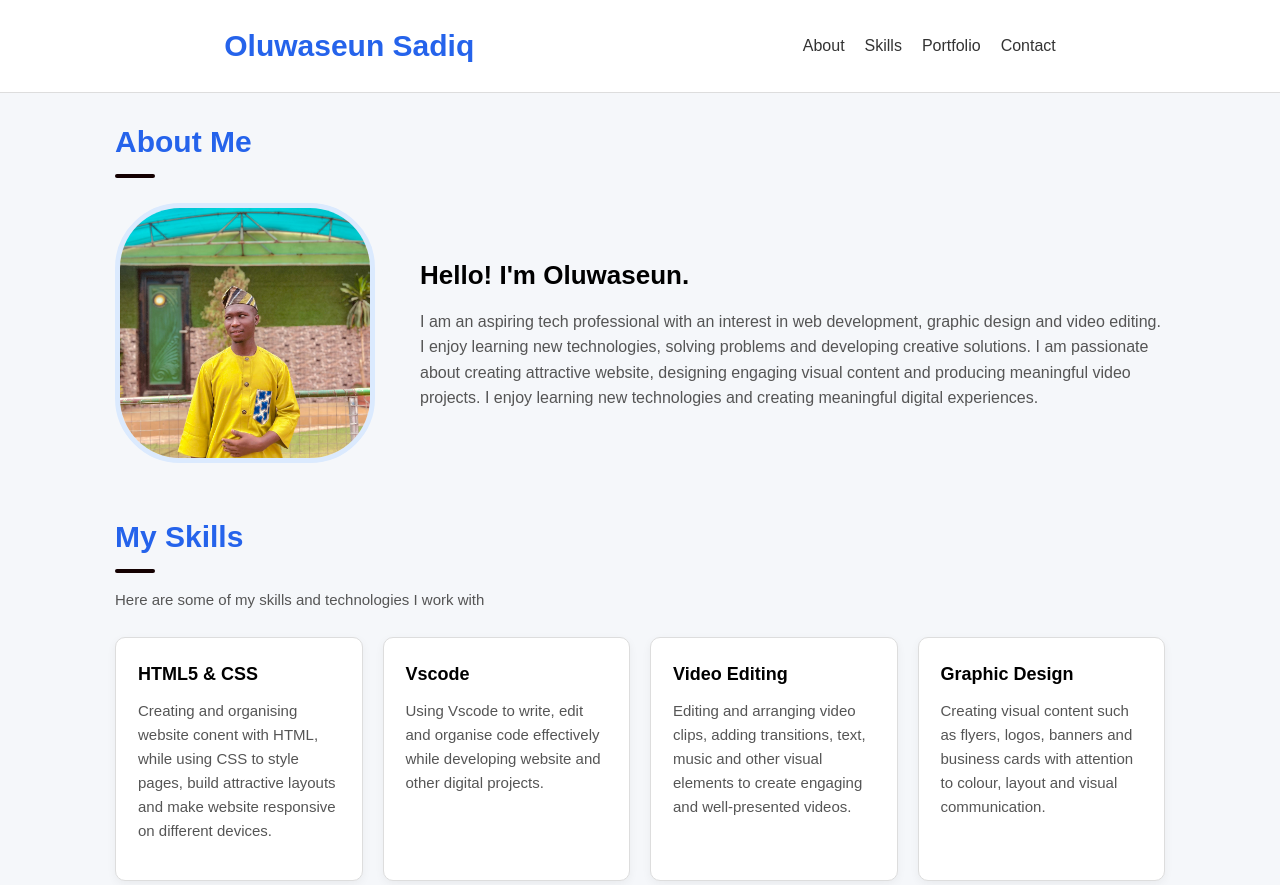
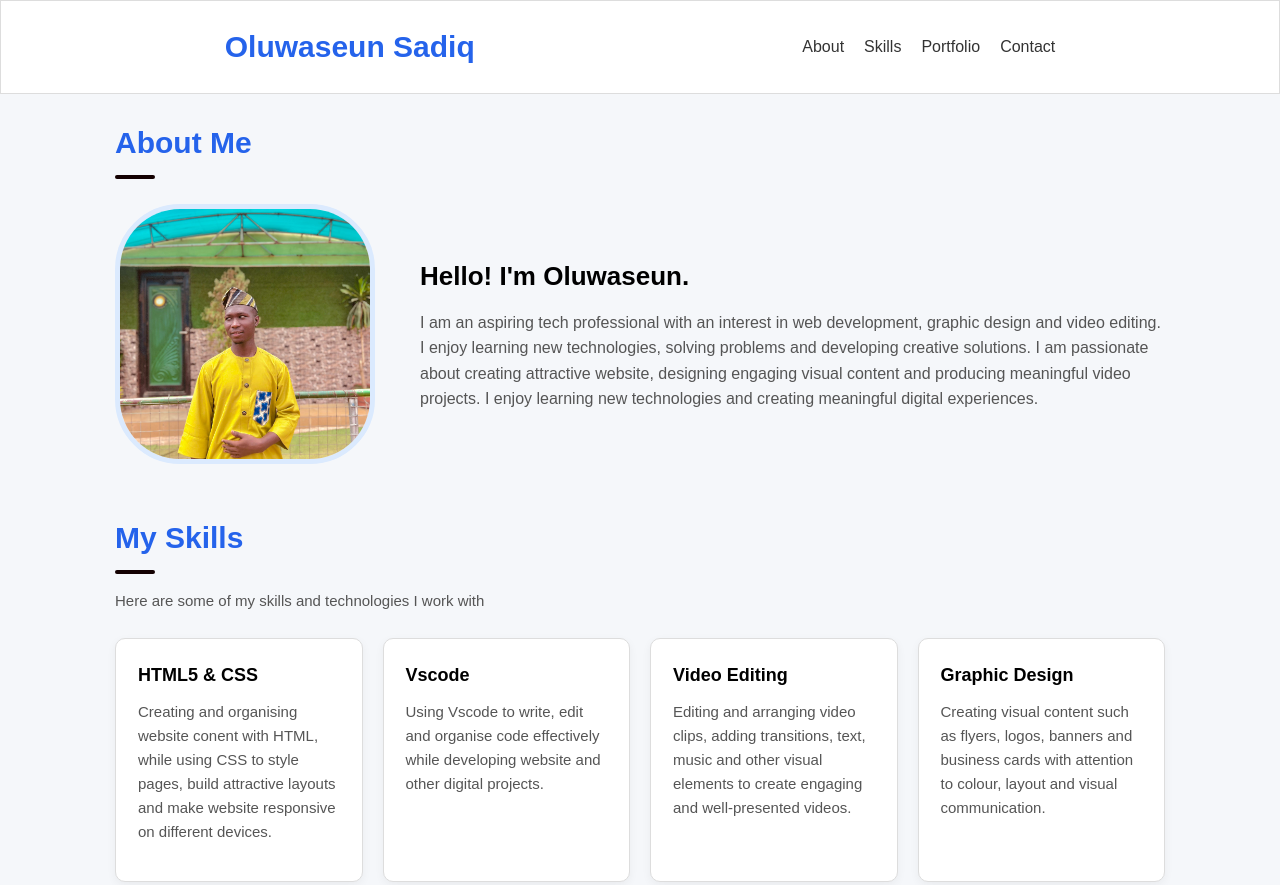
Before and after one commit to oluwaseun1358-hash/Responsiveness, a plain HTML site: page index.html in a window 1280 px wide. Shown: the top 885 px of the page. Drawn offline with Linux system fonts and the light colour scheme; a web font is replaced by a local one.

Commit message:
Update index.css

```diff
--- a/index.css
+++ b/index.css
@@ -20,7 +20,7 @@ header{
     display: flex;
     justify-content: space-between;
     text-align: center;
-    border-bottom: 1px solid #ddd;
+    border: 1px solid #ddd;
     position: sticky;
     top: 0;
     z-index: 100;
@@ -34,7 +34,7 @@ header h1{
 
 nav{
     display: flex;
-    /* flex-wrap: wrap; */
+    flex-wrap: wrap;
     justify-content: center;
     gap: 18px;
 }
```
